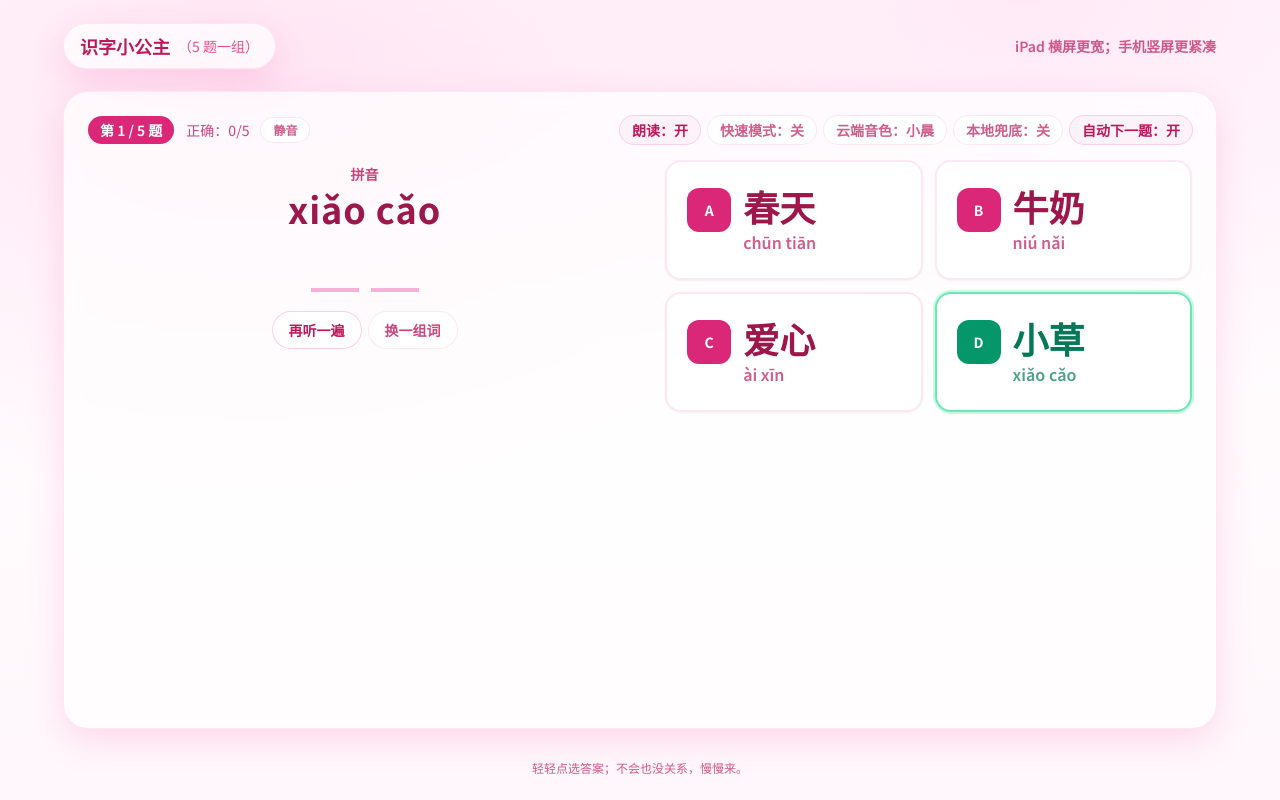
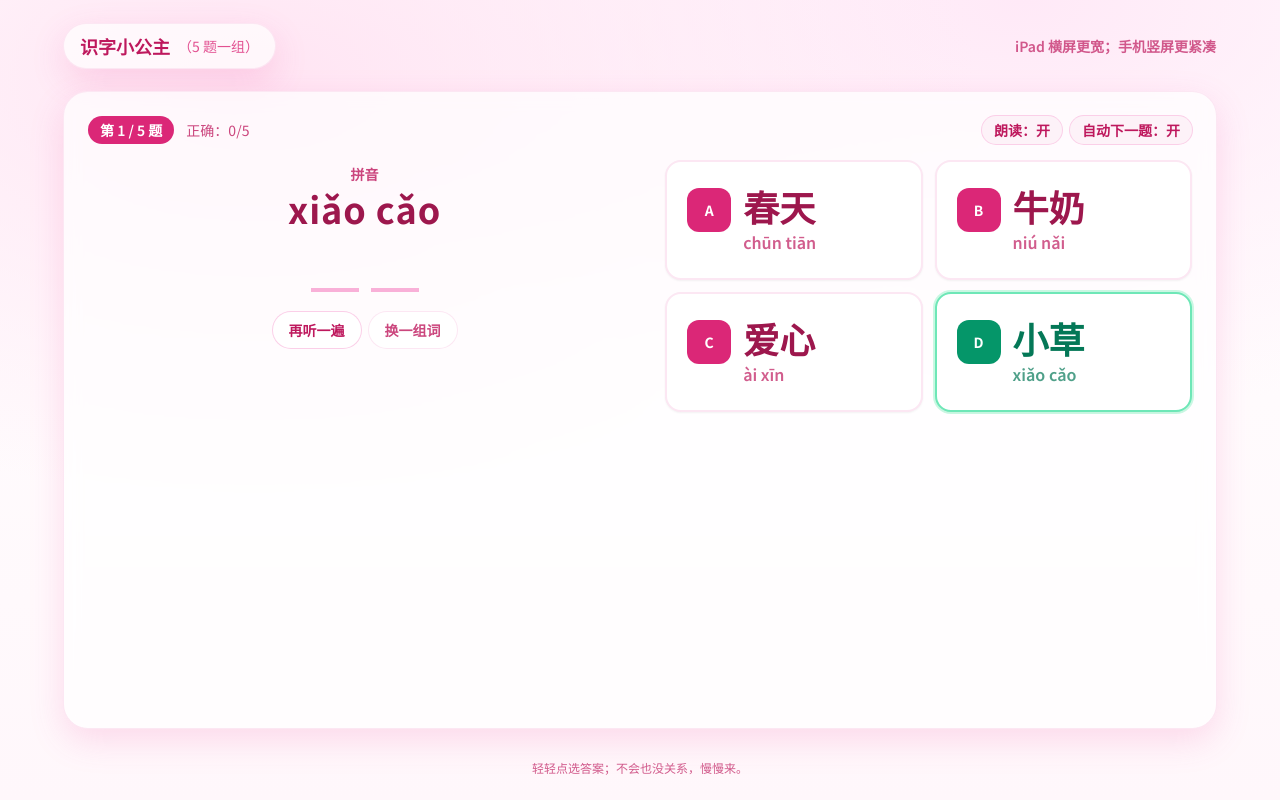
Before and after one commit to Ali1995A/Literacy, a Next.js app: page / in a window 1280 px wide. Built offline with nearby package versions, Linux system fonts and the light colour scheme; no server answers.

Commit message:
simplify UI defaults for kids

```diff
--- a/src/app/api/tts/route.ts
+++ b/src/app/api/tts/route.ts
@@ -94,7 +94,7 @@ async function handleTts({
   speed: number | null;
 }) {
   const model = "glm-tts";
-  const chosenVoice = voice || process.env.ZHIPU_TTS_VOICE || "xiaochen";
+  const chosenVoice = voice || process.env.ZHIPU_TTS_VOICE || "tongtong";
   const chosenSpeed = Number.isFinite(speed ?? NaN)
     ? (speed as number)
     : Number(process.env.ZHIPU_TTS_SPEED ?? "1");
--- a/src/components/Game.tsx
+++ b/src/components/Game.tsx
@@ -7,7 +7,7 @@ import { pickUniqueIndices, shuffle, weightedPickUniqueIndices } from "@/lib/ran
 import { decMistake, incMistake, loadMistakes, type MistakeStats, wordKey } from "@/lib/progress";
 import { speechSupported } from "@/lib/speech";
 import { playCheer } from "@/lib/sound";
-import { prefetchText, speakText, type SpeakResult, unlockRemoteAudio } from "@/lib/tts";
+import { prefetchText, speakText, unlockRemoteAudio } from "@/lib/tts";
 
 type RoundItem = {
   word: WordEntry;
@@ -59,12 +59,8 @@ export default function Game() {
   const [round, setRound] = useState<RoundState>(() => buildRound({}));
   const [status, setStatus] = useState<"idle" | "correct" | "wrong" | "done">("idle");
   const [speechOn, setSpeechOn] = useState(true);
-  const [localFallbackOn, setLocalFallbackOn] = useState(false);
   const [autoNextOnCorrect, setAutoNextOnCorrect] = useState(true);
   const [unlocked, setUnlocked] = useState(() => !needsUnlock());
-  const [fastMode, setFastMode] = useState(false);
-  const [speakResult, setSpeakResult] = useState<SpeakResult>("silent");
-  const [cloudVoice, setCloudVoice] = useState("xiaochen");
   const lastSpokenRef = useRef<string>("");
 
   const current = round.items[round.currentIndex];
@@ -93,7 +89,7 @@ export default function Game() {
         if (cancelled) return;
         const text = words[i]!;
         try {
-          await prefetchText(text, { voice: cloudVoice });
+          await prefetchText(text);
         } catch {
           // ignore (will fall back at speak time)
         }
@@ -106,7 +102,7 @@ export default function Game() {
       cancelled = true;
       window.clearTimeout(t);
     };
-  }, [round.items, speechOn, unlocked, cloudVoice]);
+  }, [round.items, speechOn, unlocked]);
 
   useEffect(() => {
     if (!current) return;
@@ -116,14 +112,12 @@ export default function Game() {
 
     const text = current.word.hanzi;
     lastSpokenRef.current = text;
-    setSpeakResult("pending");
     void speakText(text, {
       preferRemote: true,
-      remoteTimeoutMs: fastMode ? 650 : 15000,
-      fallback: localFallbackOn ? "local" : "silent",
-      voice: cloudVoice
-    }).then((r) => setSpeakResult(r ?? "silent"));
-  }, [current, speechOn, unlocked, localFallbackOn, fastMode, cloudVoice]);
+      remoteTimeoutMs: 15000,
+      fallback: "silent"
+    });
+  }, [current, speechOn, unlocked]);
 
   async function celebrate() {
     try {
@@ -189,13 +183,11 @@ export default function Game() {
     const text = lastSpokenRef.current || current?.word.hanzi;
     if (!text) return;
     void unlockRemoteAudio();
-    setSpeakResult("pending");
     void speakText(text, {
       preferRemote: true,
-      remoteTimeoutMs: fastMode ? 650 : 15000,
-      fallback: localFallbackOn ? "local" : "silent",
-      voice: cloudVoice
-    }).then((r) => setSpeakResult(r ?? "silent"));
+      remoteTimeoutMs: 15000,
+      fallback: "silent"
+    });
   }
 
   function unlockAudioAndSpeech() {
@@ -206,13 +198,11 @@ export default function Game() {
     if (!text) return;
     lastSpokenRef.current = text;
     void unlockRemoteAudio();
-    setSpeakResult("pending");
     void speakText(text, {
       preferRemote: true,
-      remoteTimeoutMs: fastMode ? 650 : 15000,
-      fallback: localFallbackOn ? "local" : "silent",
-      voice: cloudVoice
-    }).then((r) => setSpeakResult(r ?? "silent"));
+      remoteTimeoutMs: 15000,
+      fallback: "silent"
+    });
   }
 
   return (
@@ -225,37 +215,6 @@ export default function Game() {
           <div className="text-sm text-pink-700/80">
             正确：{round.correctCount}/{ROUND_SIZE}
           </div>
-          {speechOn && (
-            <div
-              className={[
-                "rounded-full px-3 py-1 text-xs font-extrabold ring-1",
-                speakResult === "pending"
-                  ? "bg-violet-50 text-violet-700 ring-violet-200"
-                  : "",
-                speakResult === "remote"
-                  ? "bg-sky-50 text-sky-700 ring-sky-200"
-                  : speakResult === "blocked"
-                    ? "bg-amber-50 text-amber-800 ring-amber-200"
-                    : speakResult === "local"
-                      ? "bg-emerald-50 text-emerald-700 ring-emerald-200"
-                      : speakResult === "error"
-                        ? "bg-rose-50 text-rose-700 ring-rose-200"
-                      : "bg-white text-pink-700/70 ring-pink-100"
-              ].join(" ")}
-            >
-              {speakResult === "pending"
-                ? "云端加载中…"
-                : speakResult === "remote"
-                ? "云端✓"
-                : speakResult === "blocked"
-                  ? "云端需点击"
-                  : speakResult === "local"
-                    ? "本地兜底"
-                    : speakResult === "error"
-                      ? "朗读失败"
-                    : "静音"}
-            </div>
-          )}
         </div>
 
         <div className="flex items-center gap-2">
@@ -267,35 +226,6 @@ export default function Game() {
             }`}
           >
             朗读：{speechOn ? "开" : "关"}
-          </button>
-          <button
-            type="button"
-            onClick={() => setFastMode((v) => !v)}
-            className={`touch-manipulation rounded-full px-3 py-1 text-sm font-semibold ring-1 ${
-              fastMode
-                ? "bg-indigo-50 text-indigo-700 ring-indigo-200"
-                : "bg-white text-pink-700/70 ring-pink-100"
-            }`}
-          >
-            快速模式：{fastMode ? "开" : "关"}
-          </button>
-          <button
-            type="button"
-            onClick={() => setCloudVoice((v) => (v === "xiaochen" ? "tongtong" : "xiaochen"))}
-            className="touch-manipulation rounded-full bg-white px-3 py-1 text-sm font-semibold text-pink-700/70 ring-1 ring-pink-100 hover:bg-pink-50"
-          >
-            云端音色：{cloudVoice === "xiaochen" ? "小晨" : "童童"}
-          </button>
-          <button
-            type="button"
-            onClick={() => setLocalFallbackOn((v) => !v)}
-            className={`touch-manipulation rounded-full px-3 py-1 text-sm font-semibold ring-1 ${
-              localFallbackOn
-                ? "bg-emerald-50 text-emerald-700 ring-emerald-200"
-                : "bg-white text-pink-700/70 ring-pink-100"
-            }`}
-          >
-            本地兜底：{localFallbackOn ? "开" : "关"}
           </button>
           <button
             type="button"
```
Also changed, not shown: 1 other file (tests, documents, lock files or other folders).
